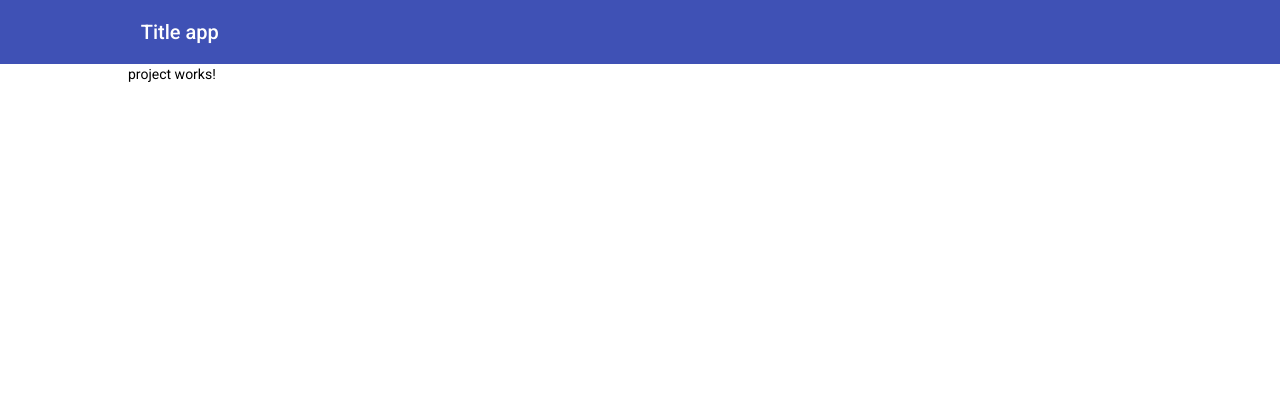
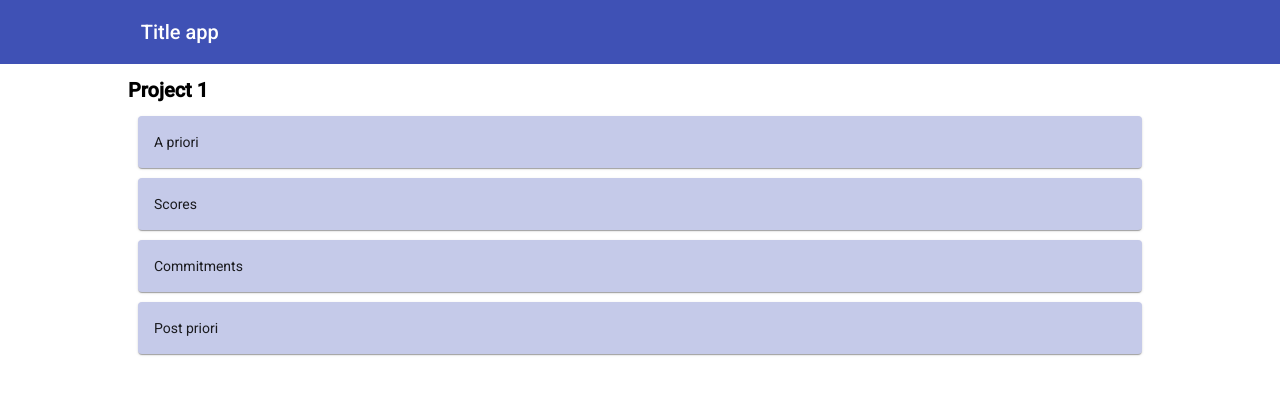
Before and after one commit to nikita-taranenko-nta/HITW-2022, an Angular app in the folder frontend/audit/: page /project/1 in a window 1280 px wide. Shown: the top 394 px of the page. Built offline with nearby package versions, Linux system fonts and the light colour scheme.

Commit message:
Project page with content

```diff
--- a/frontend/audit/src/app/pages/project/project.component.html
+++ b/frontend/audit/src/app/pages/project/project.component.html
@@ -1 +1,17 @@
-<p>project works!</p>
+<h2>{{project.projectInfo.productiveUnit}}</h2>
+
+    <mat-card>
+        A priori
+    </mat-card>
+
+    <mat-card>
+        Scores
+    </mat-card>
+
+    <mat-card>
+        Commitments
+    </mat-card>
+
+    <mat-card>
+        Post priori
+    </mat-card>
--- a/frontend/audit/src/app/pages/project/project.component.scss
+++ b/frontend/audit/src/app/pages/project/project.component.scss
@@ -0,0 +1,16 @@
+@import "../../../styles.scss";
+
+h2 {
+    margin-top: 10px;
+    margin-bottom: 10px;
+    font-weight: bold;
+}
+.mat-card {
+    display: flex;
+    background-color: mat-color($audit-primary, lighter);
+    margin: 10px;
+    &:hover {
+        background-color:  mat-color($audit-primary, darker);
+        color: white;
+    }
+}
--- a/frontend/audit/src/app/pages/project/project.component.ts
+++ b/frontend/audit/src/app/pages/project/project.component.ts
@@ -1,5 +1,7 @@
 import { Component, OnInit } from '@angular/core';
 import {ActivatedRoute} from "@angular/router";
+import { Project } from 'src/app/models/project';
+import { ProjectInfo } from 'src/app/models/project-info';
 
 @Component({
   selector: 'app-project',
@@ -16,6 +18,19 @@ export class ProjectComponent implements OnInit {
 
   ngOnInit(): void {
     this.projectId = this.route.snapshot.paramMap.get('projectid');
+    this.project = {'id': this.projectId, 'projectInfo': this.projectInfo} as Project
   }
 
+  private projectInfo: ProjectInfo = {
+    'userId': '1',
+    'productiveUnit': 'Project 1',
+    'country': 'Belgium',
+    'region': 'West-Vlaanderen',
+    'municipality': 'municipality',
+    'producer': 'producer',
+    'contactDetails': 'Telefoon',
+    'confidentialInformation': 'confidential',
+  };
+
+  project: Project
 }
```
Also changed, not shown: 1 other file (tests, documents, lock files or other folders).
